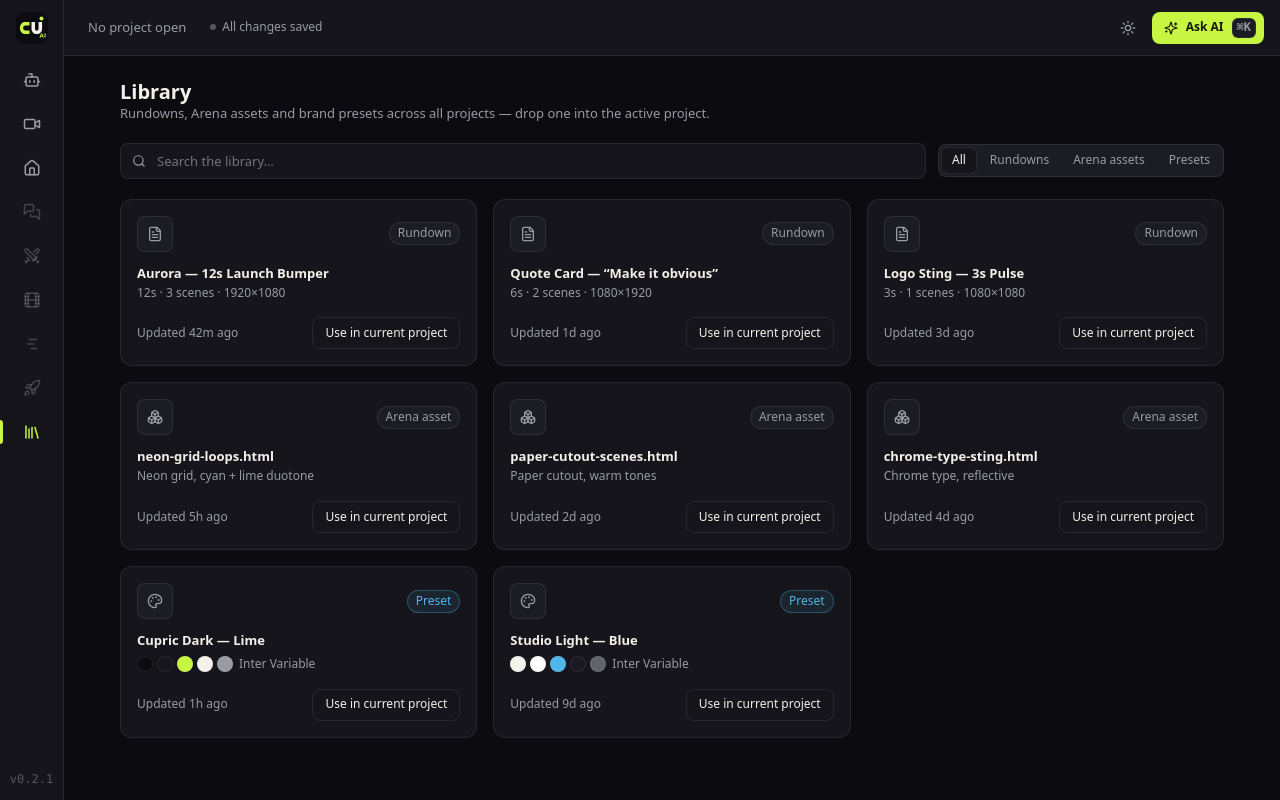
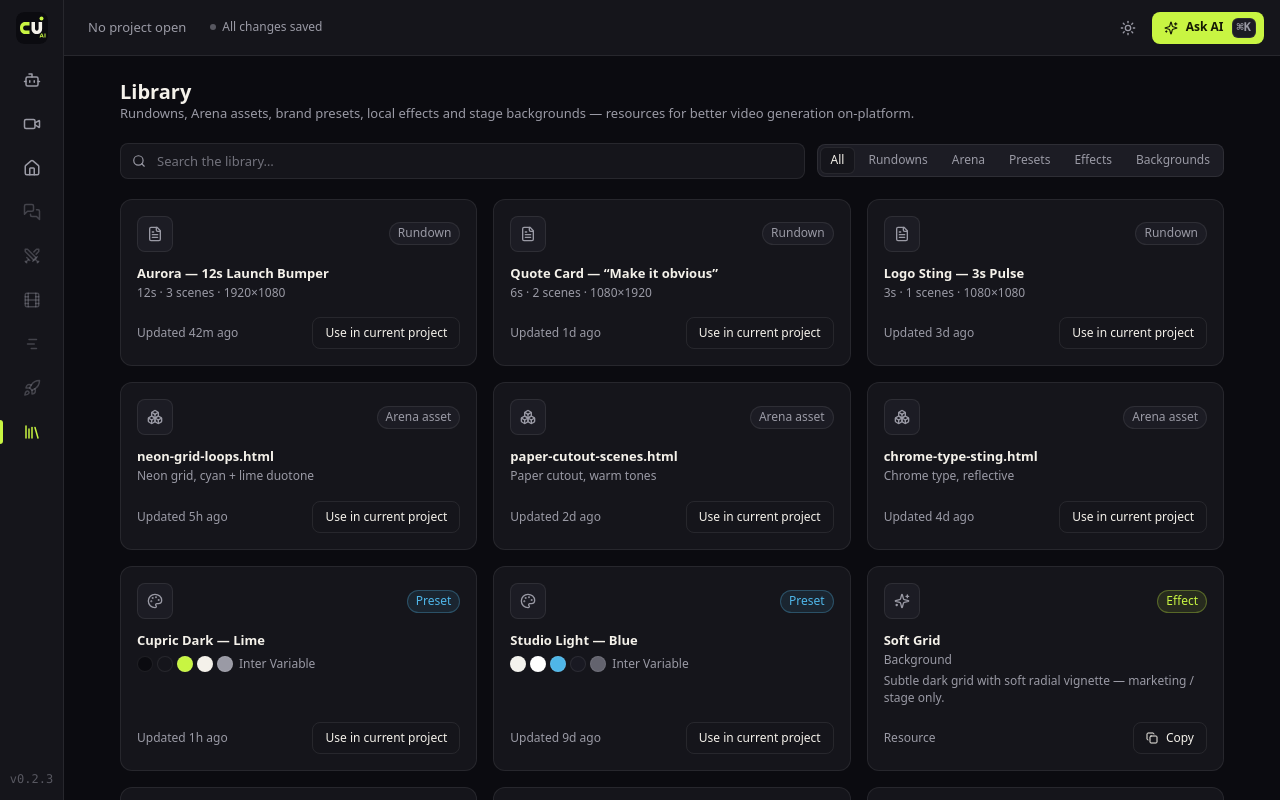
Before and after one commit to rangwalaaliasgar55-bot/Cupric-Ai-, a React (Vite) app: page / in a window 1280 px wide. Both pictures are taken after a click on the button 31 px from the left and 432 px from the top of the page. Built offline with nearby package versions, Linux system fonts and the light colour scheme.

Commit message:
Upgrade: Library effects + backgrounds, DESIGN tokens, sidebar version

```diff
--- a/src/app-shell/Sidebar.tsx
+++ b/src/app-shell/Sidebar.tsx
@@ -56,7 +56,11 @@ export function Sidebar() {
                 onClick={() => setView(item.view)}
                 className={cx(
                   'relative flex h-10 w-10 items-center justify-center rounded-lg transition-colors duration-150',
-                  isActive ? 'text-accent-text' : reason ? 'cursor-not-allowed text-muted/35' : 'text-muted hover:bg-panel-alt hover:text-text',
+                  isActive
+                    ? 'text-accent-text'
+                    : reason
+                      ? 'cursor-not-allowed text-muted/35'
+                      : 'text-muted hover:bg-panel-alt hover:text-text',
                 )}
               >
                 {isActive && (
@@ -77,7 +81,7 @@ export function Sidebar() {
         })}
       </nav>
 
-      <div className="mt-auto font-mono text-xs text-muted/50">v0.2.1</div>
+      <div className="mt-auto font-mono text-xs text-muted/50">v0.2.3</div>
     </aside>
   )
 }
--- a/src/screens/Library.tsx
+++ b/src/screens/Library.tsx
@@ -1,5 +1,5 @@
-import { useState } from 'react'
-import { Boxes, Check, FileText, Palette, Search } from 'lucide-react'
+import { useMemo, useState } from 'react'
+import { Boxes, Check, Copy, FileText, Palette, Search, Sparkles, Layers } from 'lucide-react'
 import { Badge } from '../components/Badge'
 import { Button } from '../components/Button'
 import { Card } from '../components/Card'
@@ -7,10 +7,12 @@ import { EmptyState } from '../components/EmptyState'
 import { Segmented } from '../components/Segmented'
 import type { LibraryItem } from '../types/project'
 import { useActiveProject, useProjectStore } from '../state/useProjectStore'
-import { relTime } from '../lib/utils'
+import { EFFECTS } from '../lib/effects'
+import { GRADIENT_PRESETS } from '../lib/gradients'
+import { copyText, relTime } from '../lib/utils'
 
-/* Built-in starter library: reusable templates across the three kinds. */
-const ITEMS: LibraryItem[] = [
+/* Built-in starter library: rundowns, arena, presets, effects, backgrounds. */
+const STATIC_ITEMS: LibraryItem[] = [
   {
     id: 'lib-r1',
     kind: 'rundown',
@@ -108,12 +110,38 @@ const ITEMS: LibraryItem[] = [
   },
 ]
 
-type Filter = 'all' | 'rundown' | 'arena' | 'preset'
+function buildResourceItems(): LibraryItem[] {
+  const now = new Date().toISOString()
+  const effects: LibraryItem[] = EFFECTS.map((e) => ({
+    id: `fx-${e.id}`,
+    kind: 'effect' as const,
+    name: e.name,
+    updatedAt: now,
+    effectId: e.id,
+    effectKind: e.kind,
+    description: e.description,
+    promptCue: e.promptCue,
+  }))
+  const backgrounds: LibraryItem[] = GRADIENT_PRESETS.map((g) => ({
+    id: `bg-${g.id}`,
+    kind: 'background' as const,
+    name: g.name,
+    updatedAt: now,
+    gradientId: g.id,
+    css: g.css,
+    className: g.className,
+  }))
+  return [...effects, ...backgrounds]
+}
+
+type Filter = 'all' | 'rundown' | 'arena' | 'preset' | 'effect' | 'background'
 
 const KIND_LABEL: Record<LibraryItem['kind'], string> = {
   rundown: 'Rundown',
   arena: 'Arena asset',
   preset: 'Preset',
+  effect: 'Effect',
+  background: 'Background',
 }
 
 export function Library() {
@@ -126,17 +154,33 @@ export function Library() {
   const [query, setQuery] = useState('')
   const [applied, setApplied] = useState<Set<string>>(new Set())
 
+  const ITEMS = useMemo(() => [...STATIC_ITEMS, ...buildResourceItems()], [])
+
   const items = ITEMS.filter((i) => (filter === 'all' ? true : i.kind === filter)).filter((i) => {
     if (!query.trim()) return true
     const q = query.toLowerCase()
-    return (
-      i.name.toLowerCase().includes(q) ||
-      (i.kind === 'arena' && i.style.toLowerCase().includes(q)) ||
-      (i.kind === 'preset' && i.font.toLowerCase().includes(q))
-    )
+    if (i.name.toLowerCase().includes(q)) return true
+    if (i.kind === 'arena' && i.style.toLowerCase().includes(q)) return true
+    if (i.kind === 'preset' && i.font.toLowerCase().includes(q)) return true
+    if (i.kind === 'effect' && (i.description.toLowerCase().includes(q) || i.effectKind.includes(q))) return true
+    if (i.kind === 'background' && i.gradientId.includes(q)) return true
+    return false
   })
 
-  function use(item: LibraryItem) {
+  async function use(item: LibraryItem) {
+    if (item.kind === 'effect') {
+      const ok = await copyText(item.promptCue)
+      pushToast(ok ? 'success' : 'info', ok ? `Effect cue “${item.name}” copied` : 'Could not copy — select and copy manually')
+      setApplied((s) => new Set(s).add(item.id))
+      return
+    }
+    if (item.kind === 'background') {
+      const ok = await copyText(item.css)
+      pushToast(ok ? 'success' : 'info', ok ? `Background CSS “${item.name}” copied` : 'Could not copy CSS')
+      setApplied((s) => new Set(s).add(item.id))
+      return
+    }
+
     if (!project) {
       pushToast('info', 'Create or open a project first')
       useProjectStore.getState().setView('home')
@@ -154,12 +198,15 @@ export function Library() {
         thumbnailDataUrl: null,
       })
       pushToast('success', `${item.name} added to “${project.name}” (prompt-ready)`)
-    } else {
-      // Brand kit preset — applied through the store's project update path.
+    } else if (item.kind === 'preset') {
       useProjectStore.setState((s) => ({
         projects: s.projects.map((p) =>
           p.id === project.id
-            ? { ...p, brandKit: { ...p.brandKit, colors: item.colors, font: item.font }, updatedAt: new Date().toISOString() }
+            ? {
+                ...p,
+                brandKit: { ...p.brandKit, colors: item.colors, font: item.font },
+                updatedAt: new Date().toISOString(),
+              }
             : p,
         ),
       }))
@@ -174,7 +221,8 @@ export function Library() {
         <div>
           <h1 className="text-lg font-bold">Library</h1>
           <p className="text-sm text-muted">
-            Rundowns, Arena assets and brand presets across all projects — drop one into the active project.
+            Rundowns, Arena assets, brand presets, local effects and stage backgrounds — resources for better video
+            generation on-platform.
           </p>
         </div>
 
@@ -196,8 +244,10 @@ export function Library() {
             options={[
               { value: 'all', label: 'All' },
               { value: 'rundown', label: 'Rundowns' },
-              { value: 'arena', label: 'Arena assets' },
+              { value: 'arena', label: 'Arena' },
               { value: 'preset', label: 'Presets' },
+              { value: 'effect', label: 'Effects' },
+              { value: 'background', label: 'Backgrounds' },
             ]}
           />
         </div>
@@ -217,15 +267,32 @@ export function Library() {
 }
 
 function LibraryCard({ item, used, onUse }: { item: LibraryItem; used: boolean; onUse: () => void }) {
-  const Icon = item.kind === 'rundown' ? FileText : item.kind === 'arena' ? Boxes : Palette
+  const Icon =
+    item.kind === 'rundown'
+      ? FileText
+      : item.kind === 'arena'
+        ? Boxes
+        : item.kind === 'preset'
+          ? Palette
+          : item.kind === 'effect'
+            ? Sparkles
+            : Layers
+
   return (
     <Card className="flex flex-col gap-3 p-4 transition-colors duration-150 hover:border-text/20">
       <div className="flex items-center justify-between">
         <div className="flex h-9 w-9 items-center justify-center rounded-lg border border-line bg-panel-alt text-muted">
           <Icon size={16} />
         </div>
-        <Badge tone={item.kind === 'preset' ? 'info' : 'neutral'}>{KIND_LABEL[item.kind]}</Badge>
+        <Badge tone={item.kind === 'preset' || item.kind === 'background' ? 'info' : item.kind === 'effect' ? 'accent' : 'neutral'}>
+          {KIND_LABEL[item.kind]}
+        </Badge>
       </div>
+
+      {item.kind === 'background' && (
+        <div className={`h-16 w-full rounded-lg border border-line ${item.className}`} aria-hidden />
+      )}
+
       <div>
         <div className="truncate text-sm font-semibold">{item.name}</div>
         {item.kind === 'rundown' && (
@@ -244,17 +311,35 @@ function LibraryCard({ item, used, onUse }: { item: LibraryItem; used: boolean;
             <span className="text-xs text-muted">{item.font}</span>
           </div>
         )}
+        {item.kind === 'effect' && (
+          <div className="mt-0.5 space-y-1">
+            <div className="text-xs capitalize text-muted">{item.effectKind}</div>
+            <p className="line-clamp-2 text-xs text-muted">{item.description}</p>
+          </div>
+        )}
+        {item.kind === 'background' && (
+          <div className="mt-0.5 text-xs text-muted">Stage / thumbnail only — chrome stays flat</div>
+        )}
       </div>
+
       <div className="mt-auto flex items-center justify-between gap-2 pt-1">
-        <span className="text-xs text-muted">Updated {relTime(item.updatedAt)}</span>
+        <span className="text-xs text-muted">
+          {item.kind === 'effect' || item.kind === 'background' ? 'Resource' : `Updated ${relTime(item.updatedAt)}`}
+        </span>
         {used ? (
           <Badge tone="accent">
             <Check size={11} />
-            Added
+            {item.kind === 'effect' || item.kind === 'background' ? 'Copied' : 'Added'}
           </Badge>
         ) : (
           <Button size="sm" variant="outline" onClick={onUse}>
-            Use in current project
+            {item.kind === 'effect' || item.kind === 'background' ? (
+              <>
+                <Copy size={12} /> Copy
+              </>
+            ) : (
+              'Use in current project'
+            )}
           </Button>
         )}
       </div>
```
Also changed, not shown: package.json (+4 -8 lines), 1 other file (tests, documents, lock files or other folders).
